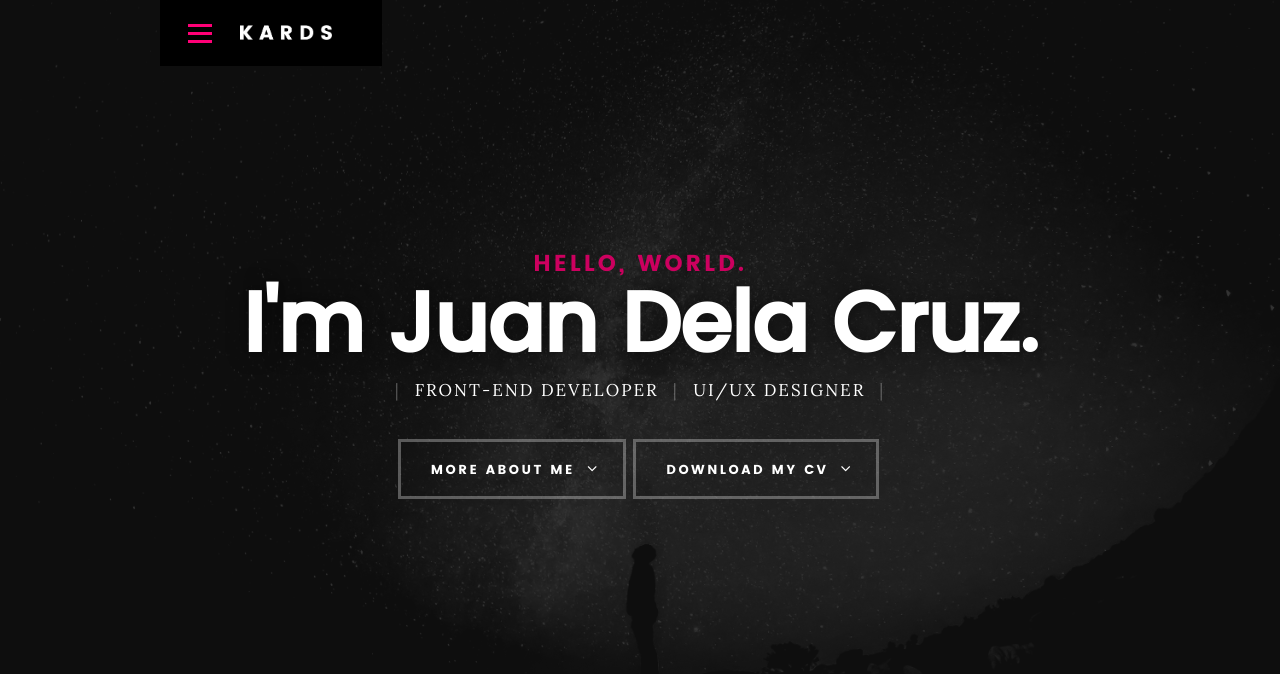
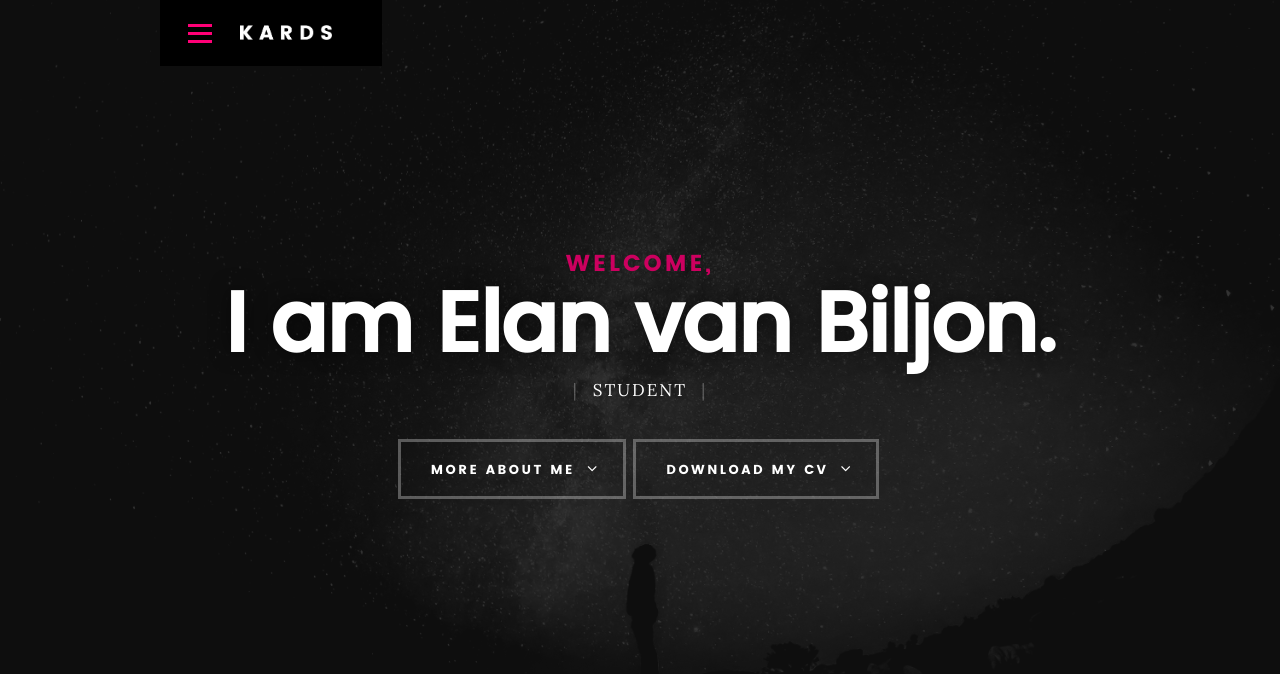
Before and after one commit to ElanVB/CV, a plain HTML site: page index.html in a window 1280 px wide. Shown: the top 674 px of the page. Drawn offline with Linux system fonts and the light colour scheme; files whose address does not match are found by name.

Commit message:
Change intro info
Replace template introduction information to my information.

```diff
--- a/index.html
+++ b/index.html
@@ -73,12 +73,11 @@
 
                 <div class="col-twelve">
 
-                    <h5>Hello, World.</h5>
-                    <h1>I'm Juan Dela Cruz.</h1>
+                    <h5>Welcome,</h5>
+                    <h1>I am Elan van Biljon.</h1>
 
                     <p class="intro-position">
-                        <span>Front-end Developer</span>
-                        <span>UI/UX Designer</span>
+                        <span>Student</span>
                     </p>
 
                     <a class="button stroke smoothscroll" href="#about" title="">More About Me</a>
```
